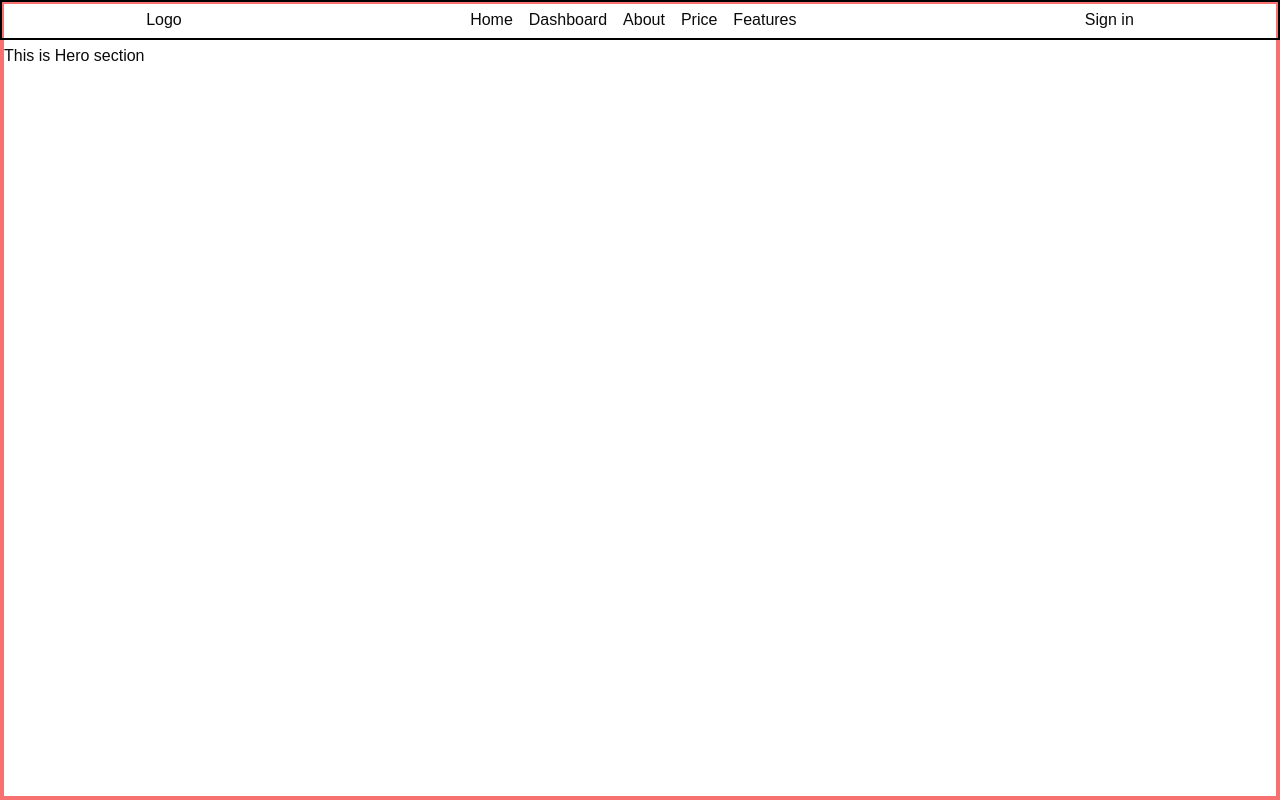
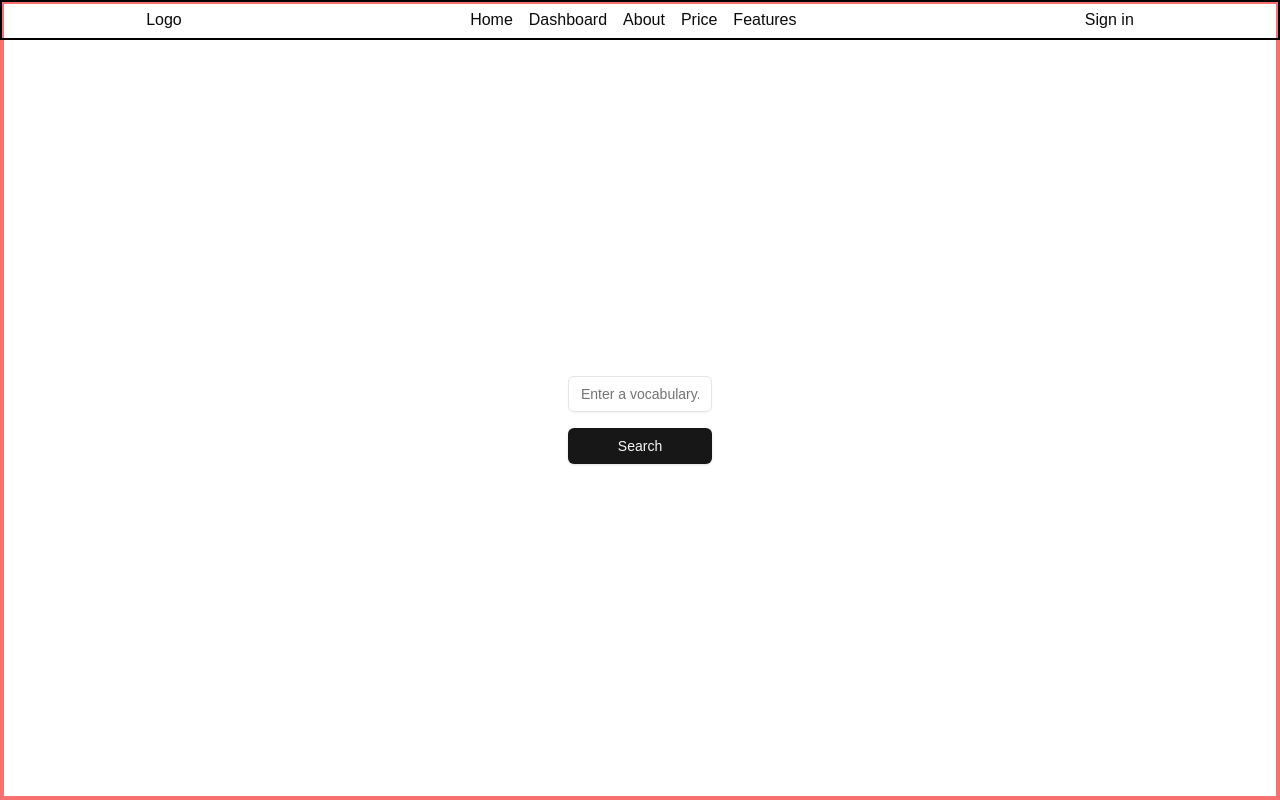
Before and after one commit to kevthefoo/MyVocab, a Next.js app: page / in a window 1280 px wide. Built offline with nearby package versions, Linux system fonts and the light colour scheme; no server answers.

Commit message:
Add OpenAI API integration and input component: implement vocabulary search functionality in Hero component, including loading state and error handling

```diff
--- a/app/(Home)/Hero/Hero.tsx
+++ b/app/(Home)/Hero/Hero.tsx
@@ -1,5 +1,58 @@
+'use client'
+
+import { useState } from 'react'
+import { Button } from "@/components/ui/button"
+import { Input } from "@/components/ui/input"
+
 export default function Hero() {
+    const [query, setQuery] = useState('')
+    const [result, setResult] = useState('')
+    const [isLoading, setIsLoading] = useState(false)
+
+    const handleSearch = async () => {
+        setIsLoading(true)
+        try {
+            const response = await fetch('/api/chatgpt', {
+                method: 'POST',
+                headers: {
+                    'Content-Type': 'application/json',
+                },
+                body: JSON.stringify({ query }),
+            })
+            const data = await response.json()
+            setResult(data.result)
+        } catch (error) {
+            console.error('Error:', error)
+            setResult('An error occurred while processing your request.')
+        } finally {
+            setIsLoading(false)
+        }
+    }
+
     return (
-        <section className="border-4 border-red-400 h-screen pt-10">This is Hero section</section>
-    );
+        <section className="border-4 border-red-400 h-screen pt-10 flex flex-col justify-center items-center">
+            <div className="w-36 space-y-4 ">
+                <Input
+                    type="text"
+                    placeholder="Enter a vocabulary..."
+                    value={query}
+                    onChange={(e) => setQuery(e.target.value)}
+                    className="w-full"
+                />
+                <Button
+                    onClick={handleSearch}
+                    disabled={isLoading}
+                    className="w-full"
+                >
+                    {isLoading ? 'Searching...' : 'Search'}
+                </Button>
+            </div>
+            {result && (
+                <div className="mt-8 p-4 bg-white rounded shadow max-w-md w-full">
+                    <h2 className="text-lg font-semibold mb-2">Result:</h2>
+                    <p>{result}</p>
+                </div>
+            )}
+        </section>
+    )
 }
--- /dev/null
+++ b/app/api/chatgpt/route.ts
@@ -0,0 +1,32 @@
+import { NextResponse } from "next/server";
+import OpenAI from "openai";
+
+export async function POST(req: Request) {
+    const { query } = await req.json();
+    const openai = new OpenAI({
+        apiKey: process.env.OPENAI_SECRET_KEY,
+    });
+
+    try {
+        const completion = await openai.chat.completions.create({
+            model: "gpt-4o-mini",
+            messages: [
+                { role: "system", content: "You are a helpful assistant." },
+                {
+                    role: "user",
+                    content: `What is the meaning of the word ${query}?`,
+                },
+            ],
+        });
+
+        const resultMessage = completion.choices[0].message.content;
+        console.log(resultMessage);
+        return NextResponse.json({ result: resultMessage }, { status: 200 });
+    } catch (error) {
+        console.error("Error:", error);
+        return NextResponse.json(
+            { error: "An error occurred while processing your request." },
+            { status: 500 }
+        );
+    }
+}
--- /dev/null
+++ b/components/ui/input.tsx
@@ -0,0 +1,22 @@
+import * as React from "react"
+
+import { cn } from "@/lib/utils"
+
+const Input = React.forwardRef<HTMLInputElement, React.ComponentProps<"input">>(
+  ({ className, type, ...props }, ref) => {
+    return (
+      <input
+        type={type}
+        className={cn(
+          "flex h-9 w-full rounded-md border border-input bg-transparent px-3 py-1 text-base shadow-sm transition-colors file:border-0 file:bg-transparent file:text-sm file:font-medium file:text-foreground placeholder:text-muted-foreground focus-visible:outline-none focus-visible:ring-1 focus-visible:ring-ring disabled:cursor-not-allowed disabled:opacity-50 md:text-sm",
+          className
+        )}
+        ref={ref}
+        {...props}
+      />
+    )
+  }
+)
+Input.displayName = "Input"
+
+export { Input }
--- a/package.json
+++ b/package.json
@@ -18,6 +18,7 @@
     "lucide-react": "^0.454.0",
     "mongoose": "^8.7.3",
     "next": "15.0.2",
+    "openai": "^4.77.3",
     "react": "^18.3.1",
     "react-dom": "^18.3.1",
     "tailwind-merge": "^2.5.4",
```
Also changed, not shown: 1 other file (tests, documents, lock files or other folders).
